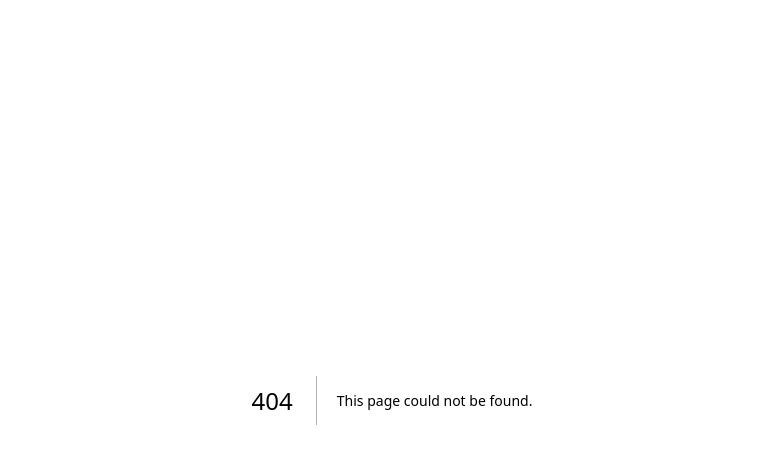
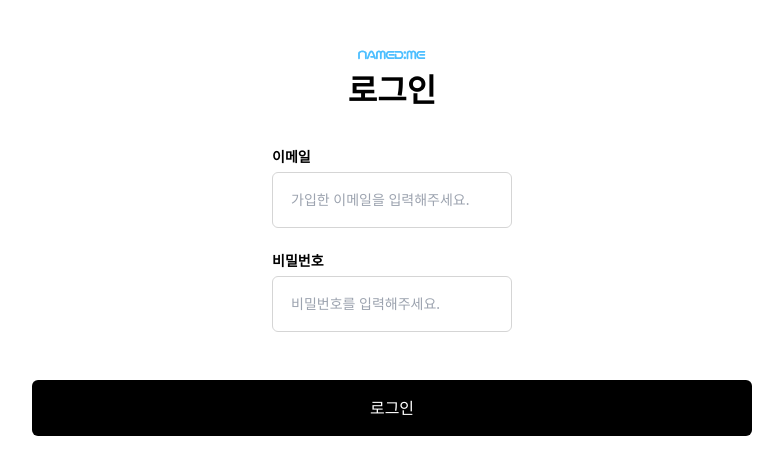
Before and after one commit to NamedMeee/named-me-fe, a Next.js app: page /login in a window 1280 px wide. Before the commit this address had no page. Shown: the top 474 px of the page, without its empty margins (248-1031 px from the left). Built offline with nearby package versions, Linux system fonts and the light colour scheme.

Commit message:
feat: 로그인 화면 컴포넌트 추가

```diff
--- /dev/null
+++ b/src/pages/login/index.tsx
@@ -0,0 +1,44 @@
+import MobileLayout from '@components/layout/MobileLayout';
+
+import SmallLogo from '@assets/svgs/SmallLogo.svg';
+
+export default function Main() {
+  return (
+    <MobileLayout>
+      <div className="flex justify-center mt-[50px]">
+        <SmallLogo />
+      </div>
+      <div className="text-center font_display_bold_sm mt-[8px]">로그인</div>
+      <div className="flex justify-center">
+        <div>
+          <div className="mt-[36px] w-[320px] items-center w-full">
+            <div className="font_label_bold_lg mb-[6px]">이메일</div>
+            <input
+              className="border border-[#D5D5D5] font_label_regular_lg rounded-[6px] px-[18px] py-[18px] w-full"
+              type="text"
+              placeholder="가입한 이메일을 입력해주세요."
+            />
+          </div>
+        </div>
+      </div>
+      <div className="flex justify-center">
+        <div>
+          <div className="mt-[24px] w-[320px] items-center w-full">
+            <div className="font_label_bold_lg mb-[6px]">비밀번호</div>
+            <input
+              className="border border-[#D5D5D5] font_label_regular_lg rounded-[6px] px-[18px] py-[18px] w-full"
+              type="text"
+              placeholder="비밀번호를 입력해주세요."
+            />
+          </div>
+        </div>
+      </div>
+      <div className="flex justify-center">
+        <button className="mt-[48px] w-[320px] items-center w-full bg-[#000000] text-white rounded-[6px] py-[16px]">
+          {' '}
+          로그인
+        </button>
+      </div>
+    </MobileLayout>
+  );
+}
```
Also changed, not shown: src/assets/svgs/SmallLogo.svg.
